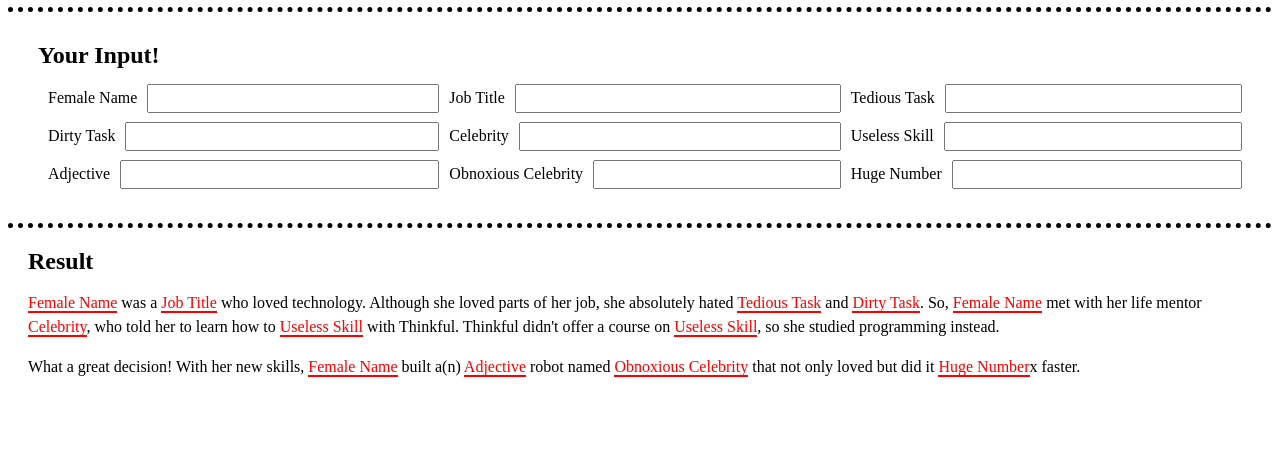
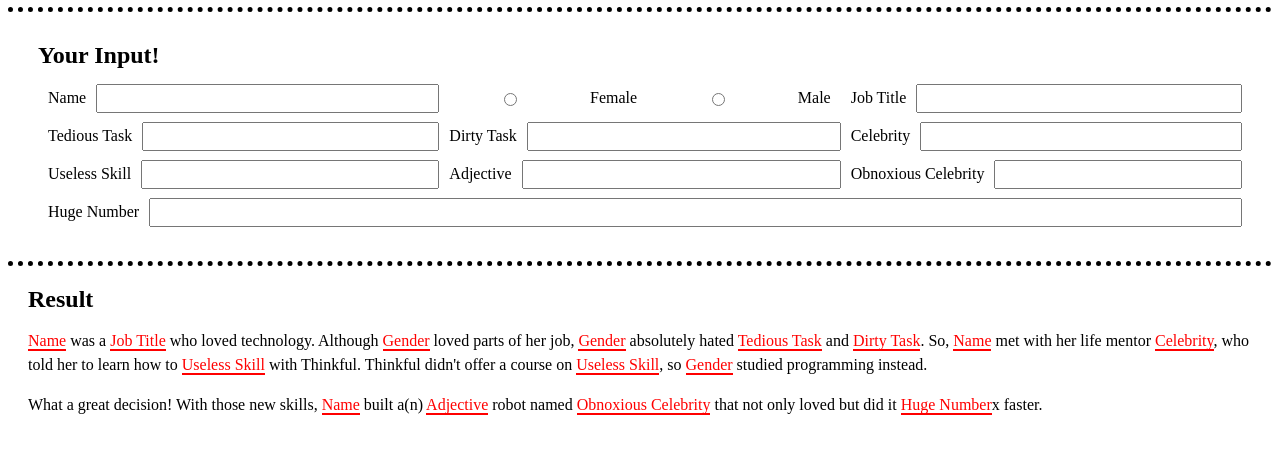
Before and after one commit to bencodezen/ngMadLib, a website: page index.html in a window 1280 px wide. Shown: the part 212-666 px from the top of the page. Drawn offline with nearby package versions, Linux system fonts and the light colour scheme.

Commit message:
[CF] Add user option to select gender and change the content

```diff
--- a/app.js
+++ b/app.js
@@ -1,6 +1,7 @@
 var ngMadLibApp = angular.module('ngMadLibApp', [])
 	.controller("ngMadLibCtrl", function($scope) {
-		$scope.femaleName = '';
+		$scope.name = '';
+		$scope.gender = '';
 		$scope.jobTitle = '';
 		$scope.tediousTask = '';
 		$scope.dirtyTask = '';
--- a/index.html
+++ b/index.html
@@ -16,8 +16,14 @@
 	<section id="user-input">
 		<h2>Your Input!</h2>
 		<div>
-			<label for="female-name">Female Name</label>
-			<input ng-model="femaleName" id="female-name" type="text" />
+			<label for="name">Name</label>
+			<input ng-model="name" id="name" type="text" />
+		</div>
+		<div>
+			<input ng-model="gender" name="gender" type="radio" value="she" id="female" />
+			<label for="female">Female</label>
+			<input ng-model="gender" name="gender" type="radio" value="he" id="male" />
+			<label for="male">Male</label>
 		</div>
 		<div>
 			<label for="job-title">Job Title</label>
@@ -54,8 +60,8 @@
 	</section>
 	<section id="content">
 		<h2>Result</h2>
-		<p><span ng-if="femaleName === ''" class="need-input">Female Name</span>{{ femaleName }} was a <span ng-if="jobTitle === ''" class="need-input">Job Title</span>{{ jobTitle }} who loved technology. Although she loved parts of her job, she absolutely hated <span ng-if="tediousTask === ''" class="need-input">Tedious Task</span>{{ tediousTask }} and <span ng-if="dirtyTask === ''" class="need-input">Dirty Task</span>{{ dirtyTask }}. So, <span ng-if="femaleName === ''" class="need-input">Female Name</span>{{ femaleName }} met with her life mentor <span ng-if="celebrity === ''" class="need-input">Celebrity</span>{{ celebrity }}, who told her to learn how to <span ng-if="uselessSkill === ''" class="need-input">Useless Skill</span>{{ uselessSkill }} with Thinkful. Thinkful didn't offer a course on <span ng-if="uselessSkill === ''" class="need-input">Useless Skill</span>{{ uselessSkill }}, so she studied programming instead.</p>
-		<p>What a great decision! With her new skills, <span ng-if="femaleName === ''" class="need-input">Female Name</span>{{ femaleName }} built a(n) <span ng-if="adjective === ''" class="need-input">Adjective</span>{{adjective}} robot named <span ng-if="obnoxiousCelebrity === ''" class="need-input">Obnoxious Celebrity</span>{{ obnoxiousCelebrity }} that not only loved {{ dirtyTask }} but did it <span ng-if="hugeNumber === ''" class="need-input">Huge Number</span>{{ hugeNumber }}x faster.</p>
+		<p><span ng-if="name === ''" class="need-input">Name</span>{{ name }} was a <span ng-if="jobTitle === ''" class="need-input">Job Title</span>{{ jobTitle }} who loved technology. Although <span ng-if="gender === ''" class="need-input">Gender</span>{{ gender }} loved parts of her job, <span ng-if="gender === ''" class="need-input">Gender</span>{{ gender }} absolutely hated <span ng-if="tediousTask === ''" class="need-input">Tedious Task</span>{{ tediousTask }} and <span ng-if="dirtyTask === ''" class="need-input">Dirty Task</span>{{ dirtyTask }}. So, <span ng-if="name === ''" class="need-input">Name</span>{{ name }} met with her life mentor <span ng-if="celebrity === ''" class="need-input">Celebrity</span>{{ celebrity }}, who told her to learn how to <span ng-if="uselessSkill === ''" class="need-input">Useless Skill</span>{{ uselessSkill }} with Thinkful. Thinkful didn't offer a course on <span ng-if="uselessSkill === ''" class="need-input">Useless Skill</span>{{ uselessSkill }}, so <span ng-if="gender === ''" class="need-input">Gender</span>{{ gender }} studied programming instead.</p>
+		<p>What a great decision! With those new skills, <span ng-if="name === ''" class="need-input">Name</span>{{ name }} built a(n) <span ng-if="adjective === ''" class="need-input">Adjective</span>{{adjective}} robot named <span ng-if="obnoxiousCelebrity === ''" class="need-input">Obnoxious Celebrity</span>{{ obnoxiousCelebrity }} that not only loved {{ dirtyTask }} but did it <span ng-if="hugeNumber === ''" class="need-input">Huge Number</span>{{ hugeNumber }}x faster.</p>
 	</section>
 </body>
 </html>
```
